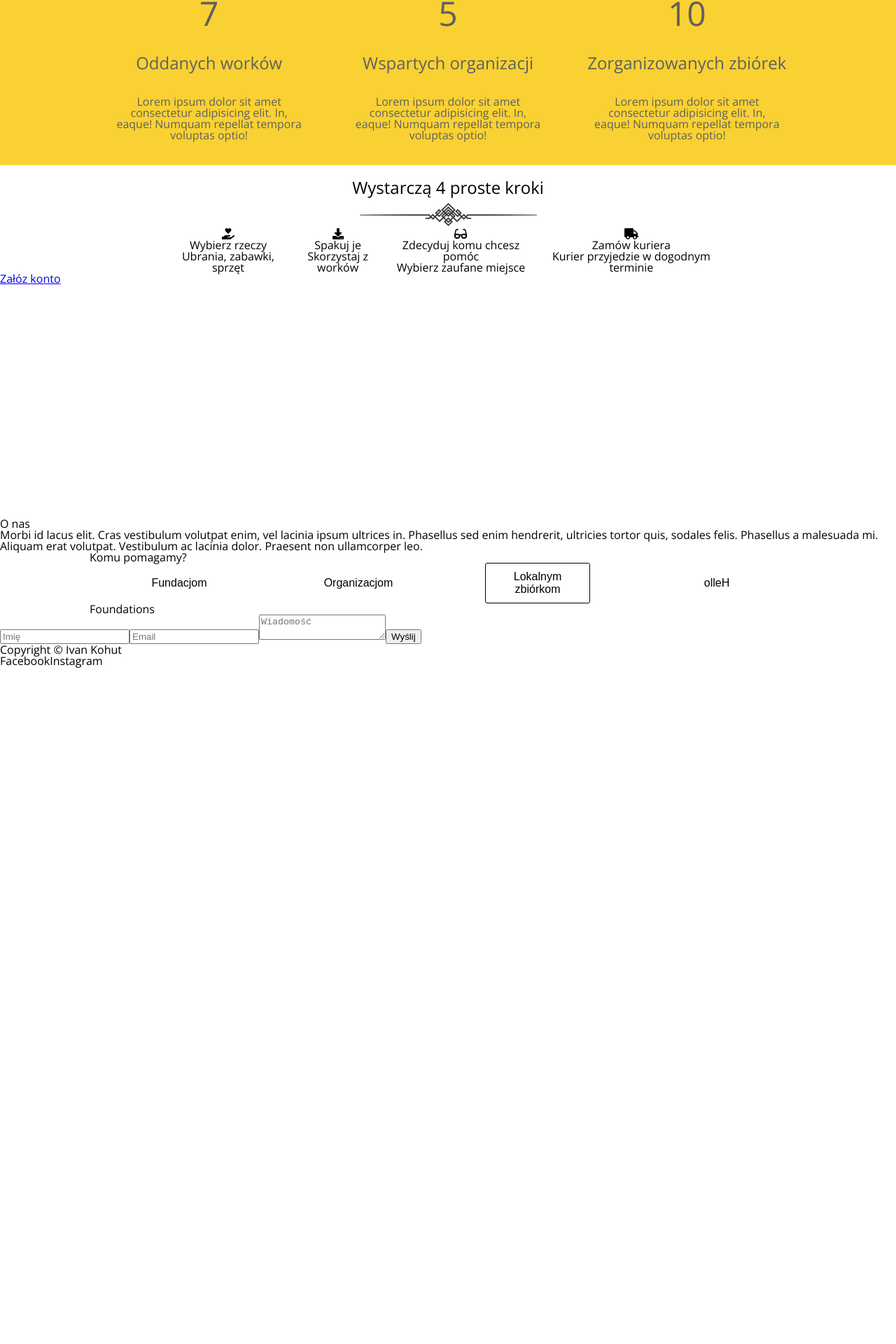
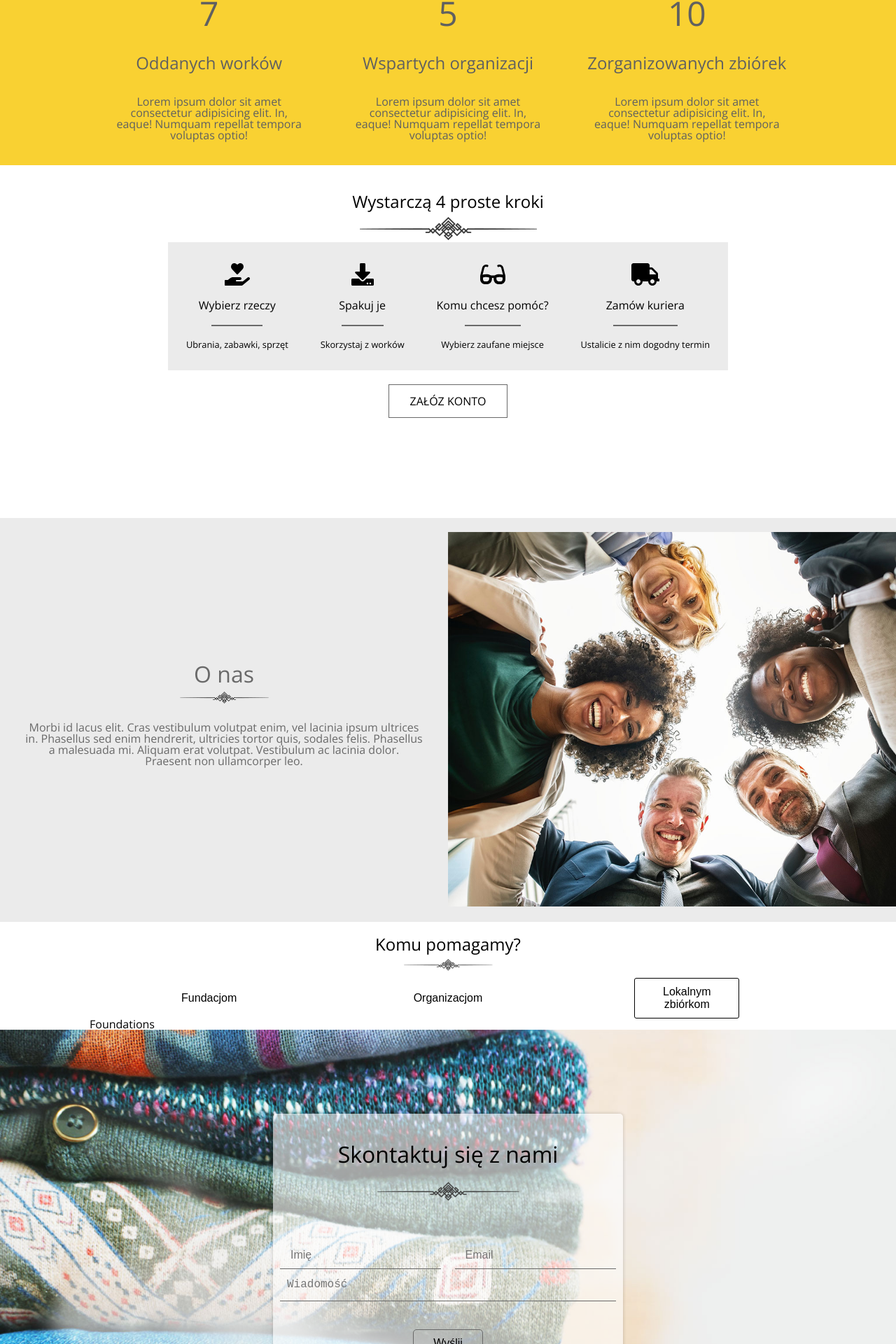
Before and after one commit to vanyaxk/react-oddaj-rzeczy, a React app: page /#/register in a window 1280 px wide. Shown: the part 860-2780 px from the top of the page at 70% size. Before the commit the page ends 1815 px from the top, so only its background shows below. Built offline with nearby package versions, Linux system fonts and the light colour scheme.

Commit message:
finished styling the landing page, added scroll and database for foundations

```diff
--- a/js/App.js
+++ b/js/App.js
@@ -15,6 +15,10 @@ import { Footer } from './components/footer';
 
 const GlobalReset = createGlobalStyle`
     ${reset}
+
+    * {
+        box-sizing: border-box;
+    }
 
     body {
         font-family: 'Open Sans', sans-serif;
--- a/js/components/About/About.js
+++ b/js/components/About/About.js
@@ -1,17 +1,59 @@
 import React from 'react';
 import styled from 'styled-components';
 
+const AboutUs = styled.section`
+    display: flex;
+    background-color: #EBEBEB;
+    padding: 20px 0;
+`;
+
+const AboutText = styled.article`
+    width: 50%;
+    display: flex;
+    flex-direction: column;
+    justify-content: center;
+    align-items: center;
+    color: #696969;
+`;
+
+const AboutHeader = styled.h4`
+    font-size: 2em;
+    text-align: center;
+
+    &:after {
+        content: url('../../../images/decoration.png');
+        display: block;
+        width: 100%;
+        transform: scale(.5);
+    }
+`;
+
+const AboutPar = styled.p`
+    text-align: center;
+    padding: 15px 35px;
+`;
+
+const AboutImgContainer = styled.div`
+    width: 50%;
+`;
+
+const AboutImage = styled.img`
+    max-width: 100%;
+`;
+
 const About = () => (
-    <section className='about container'>
-        <div className='about-text'>
-            <h4>O nas</h4>
-            <p>Morbi id lacus elit.
+    <AboutUs id="scrollToAbout">
+        <AboutText>
+            <AboutHeader>O nas</AboutHeader>
+            <AboutPar>Morbi id lacus elit.
                 Cras vestibulum volutpat enim, vel lacinia ipsum ultrices in.
                 Phasellus sed enim hendrerit, ultricies tortor quis, sodales felis. Phasellus a malesuada mi. Aliquam erat volutpat. Vestibulum ac lacinia dolor.
-                Praesent non ullamcorper leo.</p>
-        </div>
-        <div className='img-container'></div>
-    </section>
+                Praesent non ullamcorper leo.</AboutPar>
+        </AboutText>
+        <AboutImgContainer>
+            <AboutImage src='./../../../images/about.jpg' />
+        </AboutImgContainer>
+    </AboutUs>
 );
 
 export default About;
--- a/js/components/Contact.js
+++ b/js/components/Contact.js
@@ -1,4 +1,105 @@
 import React, {Component} from 'react';
+
+import styled from 'styled-components';
+
+const FormContainer = styled.section`
+    width: 500px;
+    min-height: 400px;
+    border-radius: 5px;
+    display: flex;
+    flex-direction: column;
+    justify-content: space-evenly;
+    background-color: rgba(255, 255, 255, 0.6);
+    box-shadow: 0 0 5px rgba(0, 0, 0, 0.2);
+    position: absolute;
+    top: 40vh;
+    left: 50%;
+    transform: translate(-50%, -50%);
+`;
+
+
+const ContactHeader = styled.h4`
+    font-size: 2rem;
+    text-align: center;
+
+    &:after {
+        content: url('./../../images/decoration.png');
+        display: block;
+        width: 100%;
+        margin-top: 20px;
+        transform: scale(.8);
+    }
+`;
+
+const ContactData = styled.section`
+    display: flex;
+    justify-content: space-between;
+`;
+
+const ContactForm = styled.form`
+    display: flex;
+    flex-flow: column wrap;
+    padding: 10px;
+    justify-content: center;
+`;
+
+const ContactInput = styled.input`
+    width: 48%;
+    border: none;
+    background: transparent;
+    outline: none;
+    font-size: 1rem;
+    padding: 10px 5px;
+    border-bottom: .5px solid #696969;
+
+    &::-webkit-input-placeholder {
+        padding-left: 10px;
+        font-size: 1rem;
+        font-weight: 300;
+    }
+
+    &:first-of-type {
+        margin-right: 5px;
+    }
+`;
+
+const ContactMessage = styled.textarea`
+    resize: none;
+    width: 100%;
+    border: none;
+    background: transparent;
+    padding: 15px 0 0 10px;
+    line-height: 15px;
+    border-bottom: 1px solid #696969;
+    font-size: 1rem;
+
+    &::-webkit-input-placeholder {
+        font-size: 1rem;
+        font-weight: 300;
+    }
+
+    &:focus {
+        outline: none;
+    }
+`;
+
+const SubmitMessage = styled.input`
+    width: 100px;
+    border: none;
+    outline: none;
+    background: transparent;
+    font-size: 1rem;
+    padding: 10px 20px;
+    margin: 40px auto 0;
+    border: 1px solid #696969;
+    border-radius: 5px;
+    transition: all .3s;
+
+    &:hover {
+        background-color: #fff;
+        border: 1px solid transparent;
+    }
+`;
 
 class Contact extends Component {
     state = {
@@ -29,12 +130,18 @@ class Contact extends Component {
         })
     }
     render() {
-        let form = <form className='contact-form' onSubmit={this.handleSubmit}>
-        <input type='text' value={this.state.name} onChange={this.handleNameChange} placeholder='Imię'/>
-        <input type='email' value={this.state.email} onChange={this.handleEmailChange} placeholder='Email'/>
-        <textarea placeholder='Wiadomość'/>
-        <input type='submit' value='Wyślij'/>
-        </form>;
+        let form =
+        <FormContainer>
+        <ContactHeader>Skontaktuj się z nami</ContactHeader>
+        <ContactForm onSubmit={this.handleSubmit}>
+        <ContactData>
+            <ContactInput type='text' value={this.state.name} onChange={this.handleNameChange} placeholder='Imię'/>
+            <ContactInput type='email' value={this.state.email} onChange={this.handleEmailChange} placeholder='Email'/>
+        </ContactData>
+        <ContactMessage placeholder='Wiadomość'/>
+        <SubmitMessage type='submit' value='Wyślij'/>
+        </ContactForm>
+        </FormContainer>
         let formSubmitted = <h3>Dzięki, {this.state.name}. Odeźwiemy się do Ciebie na {this.state.email}</h3>
        if (this.state.didContact === true) return formSubmitted;
 
--- a/js/components/Footer.js
+++ b/js/components/Footer.js
@@ -1,18 +1,61 @@
 import React from 'react';
 import Contact from './Contact';
 
+import styled from 'styled-components';
+import { FontAwesomeIcon } from '@fortawesome/react-fontawesome'
+import {faFacebook, faInstagram} from '@fortawesome/free-brands-svg-icons';
+
+const PageFooter = styled.footer`
+    background: url('./../../images/footer_bg_img.jpg') no-repeat bottom right / cover;
+    background-attachment: fixed;
+    height: 100vh;
+`;
+
+const Container = styled.section`
+    max-width: 1024px;
+    margin: 0 auto;
+    position: relative;
+`;
+
+const Copyright = styled.p`
+    color: black;
+    position: absolute;
+    top: 95vh;
+    left: 50%;
+    transform: translate(-50%, -50%);
+`;
+
+const SocialMedia = styled.section`
+    position: absolute;
+    top: 95vh;
+    right: 5%;
+    transform: translate(-50%, -50%);
+
+     &> * {
+         cursor: pointer
+
+         &:last-of-type {
+            margin-left: 10px;
+        }
+     }
+`;
+
 const Footer = () => {
     return (
-        <footer>
-            <div className='container'>
-        <Contact />
-        <p>Copyright &copy; Ivan Kohut</p>
-        <section className='footer-social'>
-            <i>Facebook</i>
-            <i>Instagram</i>
-        </section>
-            </div>
-        </footer>
+        <PageFooter id="scrollToContact">
+            <Container>
+
+                <Contact />
+
+                <Copyright>Copyright &copy; Ivan Kohut</Copyright>
+                <SocialMedia>
+                    <FontAwesomeIcon icon={faFacebook} size='2x' />
+                    <FontAwesomeIcon icon={faInstagram} size='2x' />
+                </SocialMedia>
+            </Container>
+
+
+        </PageFooter>
     )
 }
 
--- a/js/components/Foundations.js
+++ b/js/components/Foundations.js
@@ -1,7 +1,18 @@
 import React, { Component } from 'react';
 import styled, { css } from 'styled-components';
 
-const ReversedButton = props => <button {...props} children={props.children.split('').reverse()} />
+        const FoundationHeader = styled.h4`
+            font-size: 1.5em;
+            margin-top: 20px;
+            text-align: center;
+
+            &:after {
+                content: url('./../../images/decoration.png');
+                display: block;
+                width: 100%;
+                transform: scale(.5);
+            }
+        `;
         const Container = styled.section`
             max-width: 1024px;
             margin: 0 auto;
@@ -35,21 +46,18 @@ const ReversedButton = props => <button {...props} children={props.children.spli
 
 class Foundations extends Component {
     state = {
-        text: 'Foundations',
-        as: 'ReversedButton'
+        text: 'Foundations'
     }
 
     handleClickFunds = () => {
         this.setState({
             text: 'Foundations',
-            as: 'ReversedButton'
         })
     }
 
     handleClickOrgs = () => {
         this.setState({
             text: 'Orgs',
-            as: 'ReversedButton'
         });
     }
 
@@ -61,14 +69,13 @@ class Foundations extends Component {
 
     render() {
         return (
-            <section className='foundations'>
+            <section className='foundations' id='scrollToFoundations'>
                  <Container>
-                    <h4>Komu pomagamy?</h4>
+                    <FoundationHeader>Komu pomagamy?</FoundationHeader>
                     <Buttons>
                         <Button onClick={this.handleClickFunds}>Fundacjom</Button>
                         <Button onClick={this.handleClickOrgs}>Organizacjom</Button>
                         <Button active onClick={this.handleClickLocals}>Lokalnym zbiórkom</Button>
-                        <Button as={ReversedButton}>Hello</Button>
                     </Buttons>
                     <p>{this.state.text}</p>
 
--- a/js/components/Main.js
+++ b/js/components/Main.js
@@ -46,15 +46,19 @@ const StatDesc = styled.p`
 const MainGuides = styled.section`
     max-width: 800px;
     margin: 0 auto;
+    display: flex;
+    flex-direction: column;
+    justify-content: center;
 `;
 
 const GuidesContainer = styled.div`
     display: flex;
     justify-content: space-evenly;
+    background-color: #EBEBEB;
 `;
 
 const GuidesHeader = styled.h4`
-    margin-top: 20px;
+    margin-top: 40px;
     font-size: 1.5em;
     text-align: center;
 
@@ -68,6 +72,36 @@ const GuidesHeader = styled.h4`
 
 const MainGuide = styled.article`
     text-align: center;
+    padding: 30px 20px;
+`;
+
+const NormalPar = styled.p`
+    font-size: 1em;
+    margin-top: 20px;
+
+    &:after {
+        content: '';
+        display: block;
+        height: 2px;
+        width: 50%;
+        margin: 20px auto;
+        background-color: #696969;
+    }
+`;
+
+const SmallPar = styled.p`
+    font-size: .8em;
+`;
+
+const MainLink = styled(Link)`
+    display: inline-block;
+    text-align: center;
+    margin: 20px auto 0;
+    padding: 15px 30px;
+    border: 1px solid #696969;
+    text-transform: uppercase;
+    text-decoration: none;
+    color: #000;
 `;
 
 
@@ -80,7 +114,7 @@ const Main = () => {
     }
 
     return (
-        <MainSection>
+        <MainSection id='scrollToMain'>
 
             <MainStats>
             <Container>
@@ -110,29 +144,28 @@ const Main = () => {
                 <GuidesHeader>Wystarczą 4 proste kroki</GuidesHeader>
                 <GuidesContainer>
                 <MainGuide>
-                    <FontAwesomeIcon icon={faHandHoldingHeart}/>
-                    <p>Wybierz rzeczy</p>
-                    <p className='smaller'>Ubrania, zabawki, sprzęt</p>
+                    <FontAwesomeIcon icon={faHandHoldingHeart} size='2x'/>
+                    <NormalPar>Wybierz rzeczy</NormalPar>
+                    <SmallPar>Ubrania, zabawki, sprzęt</SmallPar>
                 </MainGuide>
                 <MainGuide>
-                    <FontAwesomeIcon icon={faDownload}/>
-                    <p>Spakuj je</p>
-                    <p className='smaller'>Skorzystaj z worków</p>
+                    <FontAwesomeIcon icon={faDownload} size='2x'/>
+                    <NormalPar>Spakuj je</NormalPar>
+                    <SmallPar>Skorzystaj z worków</SmallPar>
                 </MainGuide>
                 <MainGuide>
-                    <FontAwesomeIcon icon={faGlasses}/>
-                    <p>Zdecyduj komu chcesz pomóc</p>
-                    <p className='smaller'>Wybierz zaufane miejsce</p>
+                    <FontAwesomeIcon icon={faGlasses} size='2x'/>
+                    <NormalPar>Komu chcesz pomóc?</NormalPar>
+                    <SmallPar>Wybierz zaufane miejsce</SmallPar>
                 </MainGuide>
                 <MainGuide>
-                    <FontAwesomeIcon icon={faTruck}/>
-                    <p>Zamów kuriera</p>
-                    <p className='smaller'>Kurier przyjedzie w dogodnym terminie</p>
+                    <FontAwesomeIcon icon={faTruck} size='2x'/>
+                    <NormalPar>Zamów kuriera</NormalPar>
+                    <SmallPar>Ustalicie z nim dogodny termin</SmallPar>
                 </MainGuide>
                 </GuidesContainer>
+                <MainLink to='/register'>Załóz konto</MainLink>
             </MainGuides>
-
-            <Link to='/register'>Załóz konto</Link>
         </MainSection>
     )
 }
--- a/js/components/Navigation.js
+++ b/js/components/Navigation.js
@@ -1,6 +1,8 @@
 import React, { Component } from 'react';
-import {Link} from 'react-router-dom';
-import styled, {css} from 'styled-components';
+import { Link, animateScroll as scroll } from "react-scroll";
+import styled from 'styled-components';
+
+
 
 const Nav = styled.nav`
     width: 100%;
@@ -13,14 +15,17 @@ const Container = styled.div`
     justify-content: flex-end;
 `;
 
-const NavigLink = styled(Link)`
+  const NavigLink = styled(Link)`
     margin-left: 30px;
     padding: 10px 20px;
     font-size: 1.1em;
     color: #1a2a3a;
     text-decoration: none;
+    cursor: pointer;
+    border: 1px solid transparent;
+    transition: border .2s;
     &:hover {
-        border: '1px solid #696969'
+        border: 1px solid #696969;
     }
 `;
 
@@ -31,14 +36,6 @@ const CallToAction = styled.div`
     height: calc(100vh - 65px);
     background: url('./../../images/header_start_img.jpg') no-repeat bottom center / cover;
     position: relative;
-`;
-
-const CTAImageContainer = styled.div`
-    width: 60%;
-`;
-
-const CTAImage = styled.img`
-    max-width: 100%;
 `;
 
 
@@ -82,22 +79,33 @@ const CTAButton = styled.button`
     width: 175px;
     text-transform: uppercase;
 `;
-//react scroll
+
 
 class Navigation extends Component {
+    constructor(props) {
+        super(props);
+        this.selector = React.createRef();
+    }
     navItems = [
         {name: 'Start', link: '/', },
-        {name: 'O co chodzi?', link: '.main',},
-        {name: 'O nas', link: '.about'},
-        {name: 'Fundacje i organizacje', link: '.foundations'},
-        {name: 'Kontakt', link: '.contact'}
+        {name: 'O co chodzi?', link: 'scrollToMain',},
+        {name: 'O nas', link: 'scrollToAbout'},
+        {name: 'Fundacje i organizacje', link: 'scrollToFoundations'},
+        {name: 'Kontakt', link: 'scrollToContact'}
     ];
 
     render() {
         const jsxNav = this.navItems.map(element => {
             return <NavigLink
                     key={element.name}
-                    to={element.link}>
+                    activeClass="active"
+                    to={element.link}
+                    spy={true}
+                    smooth={true}
+                    offset={-70}
+                    duration= {500}
+                    onMouseOver={this.funHover}
+                    >
                         {element.name}
                     </NavigLink>
         });
--- a/package.json
+++ b/package.json
@@ -34,6 +34,7 @@
   },
   "dependencies": {
     "@fortawesome/fontawesome-svg-core": "^1.2.18",
+    "@fortawesome/free-brands-svg-icons": "^5.8.2",
     "@fortawesome/free-regular-svg-icons": "^5.8.2",
     "@fortawesome/free-solid-svg-icons": "^5.8.2",
     "@fortawesome/react-fontawesome": "^0.1.4",
```
Also changed, not shown: js/database/foundations.json (added, +90 -0 lines), users.json (added, +19 -0 lines), 3 other files (tests, documents, lock files or other folders).
